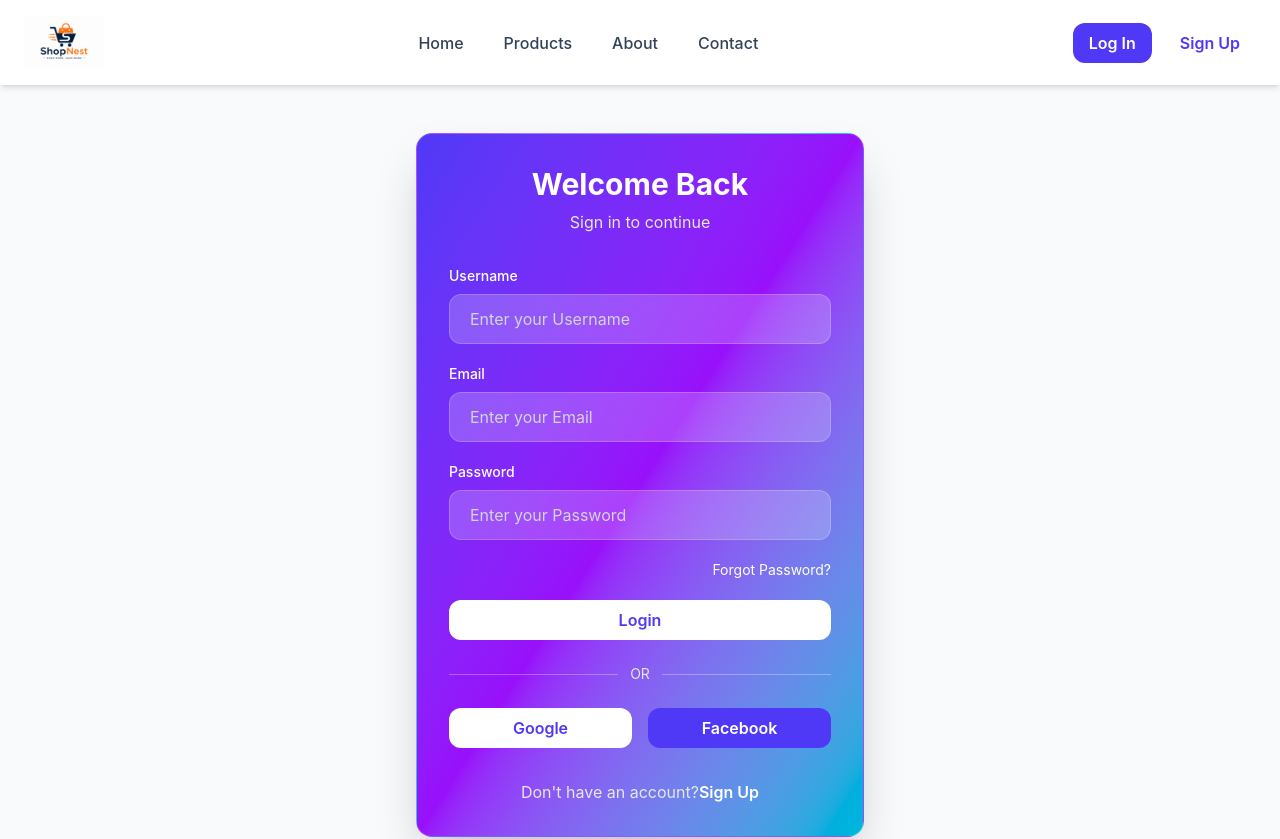
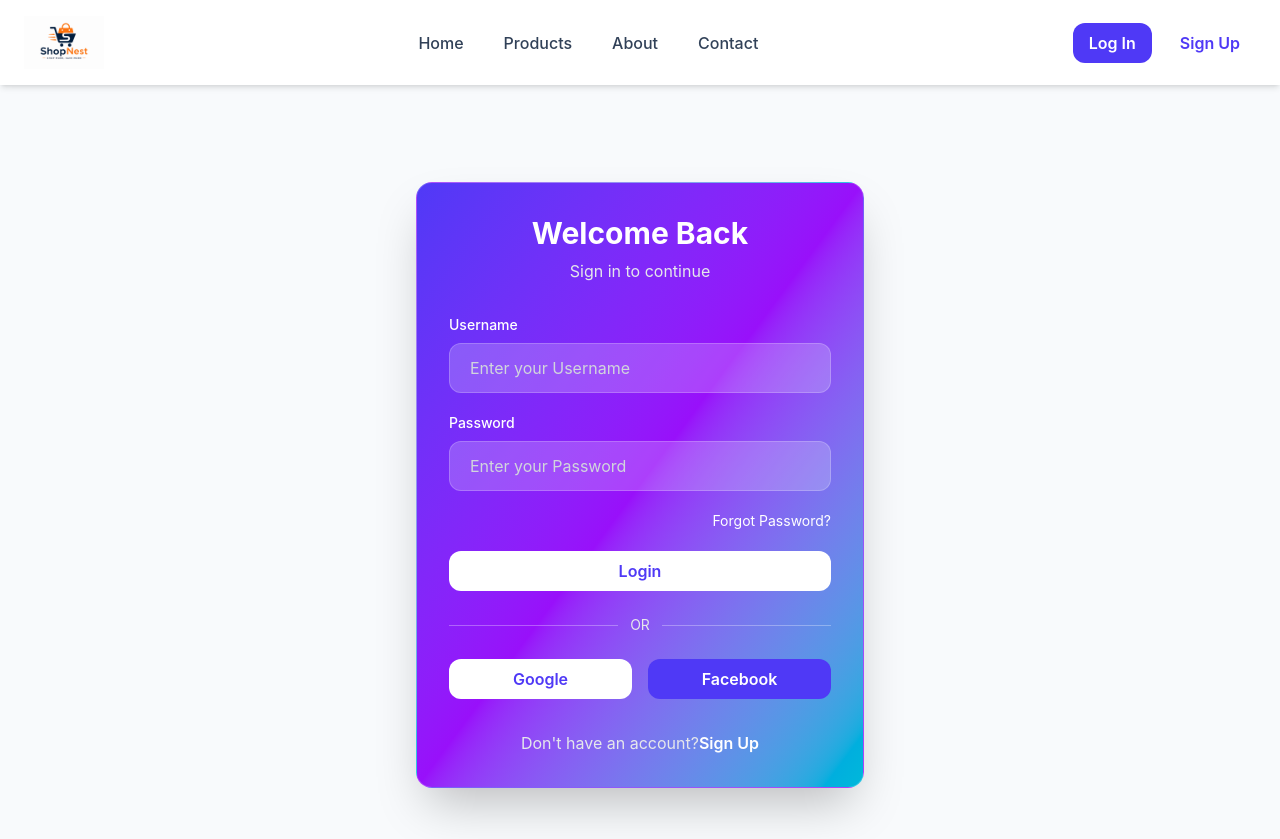
Before and after one commit to ManishKumar8292/Shopnext, a React (Vite) app: page /login in a window 1280 px wide. Shown: the top 839 px of the page. Built offline with nearby package versions, Linux system fonts and the light colour scheme.

Commit message:
remove email

```diff
--- a/src/Pages/Login.jsx
+++ b/src/Pages/Login.jsx
@@ -22,7 +22,7 @@ const Login = () => {
   const handleSubmit = (e) => {
     e.preventDefault();
 
-    if (data.username === "" || data.email === "" || data.password === "") {
+    if (data.username === "" || data.password === "") {
       toast.error("Please Enter Username & Password");
     } else {
       setUser(data);
@@ -49,17 +49,6 @@ const Login = () => {
               placeholder="Enter your Username"
               name="username"
               value={data.username}
-            />
-          </div>
-          <div>
-            <Input
-              handleOnChange={handleLogin}
-              varient="transparent"
-              text="Email"
-              type="email"
-              placeholder="Enter your Email"
-              name="email"
-              value={data.email}
             />
           </div>
 
```
